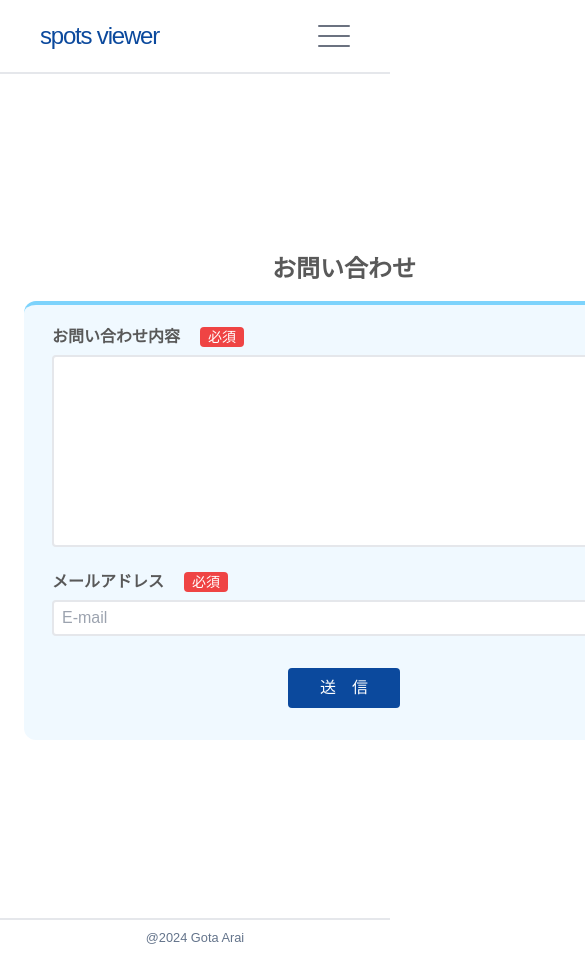
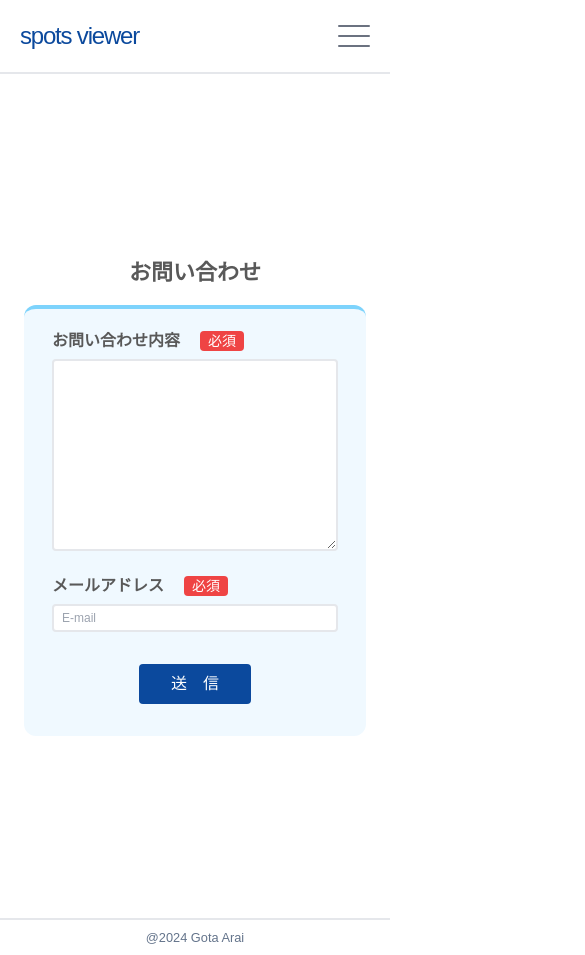
Before and after one commit to go5010/portfolio, a Next.js app in the folder my-app/: page /inquiry in a window 390 px wide. Shown: the top 955 px of the page, 585 px wide, since content can reach past the window. Built offline with nearby package versions, Linux system fonts and the light colour scheme.

Commit message:
コンテナー幅調整_20240621

```diff
--- a/my-app/src/app/Header.tsx
+++ b/my-app/src/app/Header.tsx
@@ -12,7 +12,7 @@ const Header = () => {
   const { user } = useLoginUser();
   const pathname = usePathname();
   return (
-    <header className="py-5 px-10 border-b-2 ">
+    <header className="py-5 px-5 sm:px-10 border-b-2 ">
       <div className="max-w-screen-lg flex justify-between items-center mx-auto">
         <div>
           <h1 className="text-2xl md:text-3xl font-logo text-theme-blue tracking-tighter">
--- a/my-app/src/app/createaccount/page.tsx
+++ b/my-app/src/app/createaccount/page.tsx
@@ -6,21 +6,21 @@ import React from "react";
 
 const CreateAccount = () => {
   return (
-    <div className="min-h-screen grid">
-      <form className="w-128 mx-6 place-self-center">
+    <div className="min-h-screen flex justify-center items-center">
+      <form className="max-w-lg w-full px-6 shrink-0">
         <TitleText>アカウントを作成</TitleText>
         <TemplateContainer>
           <BlueBulletText>メールアドレス</BlueBulletText>
           <input
             type="text"
             placeholder="E-mail"
-            className="border-2 rounded w-full py-1 px-2 mt-1.5 mb-4"
+            className="border-2 rounded w-full py-1 px-2 mt-1.5 mb-4 text-xs sm:text-base"
           />
           <BlueBulletText>パスワード</BlueBulletText>
           <input
             type="text"
             placeholder="password"
-            className="border-2 rounded w-full py-1 px-2 mt-1.5 mb-6"
+            className="border-2 rounded w-full py-1 px-2 mt-1.5 mb-6 text-xs sm:text-base"
           />
           <PrimaryButton>新規作成</PrimaryButton>
         </TemplateContainer>
--- a/my-app/src/app/forgetpass/page.tsx
+++ b/my-app/src/app/forgetpass/page.tsx
@@ -7,8 +7,8 @@ import React from "react";
 
 const ForgetPass = () => {
   return (
-    <div className="min-h-screen grid">
-      <form className="w-128 mx-6 place-self-center">
+    <div className="min-h-screen flex justify-center items-center">
+      <form className="max-w-lg w-full px-6 shrink-0">
         <TitleText>パスワードを忘れた場合</TitleText>
         <p className="ml-4 mb-3">
           ご登録いただいたメールアドレスを入力してください．
@@ -20,7 +20,7 @@ const ForgetPass = () => {
           <input
             type="text"
             placeholder="E-mail"
-            className="border-2 rounded w-full py-1 px-2 mt-1.5 mb-6"
+            className="border-2 rounded w-full py-1 px-2 mt-1.5 mb-6 text-xs sm:text-base"
           />
           <PrimaryButton>送　信　</PrimaryButton>
         </TemplateContainer>
--- a/my-app/src/app/inquiry/page.tsx
+++ b/my-app/src/app/inquiry/page.tsx
@@ -3,9 +3,9 @@ import React from "react";
 
 const Inquiry = () => {
   return (
-    <div className="min-h-screen grid">
-      <div className="w-inquiry-width mx-6 place-self-center">
-        <div className="text-2xl font-extrabold mb-4 text-center">
+    <div className="min-h-screen flex justify-center items-center">
+      <div className="max-w-inquiry-width w-full px-6 shrink-0">
+        <div className="text-[22px] sm:text-2xl font-extrabold mb-4 text-center">
           お問い合わせ
         </div>
         <div className="bg-sky-50 pt-5 pb-8 px-7 rounded-xl mx-auto border-t-4 border-sky-300">
@@ -15,7 +15,7 @@ const Inquiry = () => {
               必須
             </div>
           </div>
-          <textarea className="border-2 rounded w-full h-48 py-1 px-2" />
+          <textarea className="border-2 rounded w-full h-48 py-1 px-2 text-xs sm:text-base" />
           <div className="flex items-center mb-1.5 mt-4">
             <div className="font-semibold">メールアドレス</div>
             <div className="bg-red-500 text-white text-sm px-2 ml-5 rounded ">
@@ -25,7 +25,7 @@ const Inquiry = () => {
           <input
             type="text"
             placeholder="E-mail"
-            className="border-2 rounded w-full py-1 px-2 mb-8"
+            className="border-2 rounded w-full py-1 px-2 mb-8 text-xs sm:text-base"
           />
           <PrimaryButton>送　信　</PrimaryButton>
         </div>
--- a/my-app/src/app/login/page.tsx
+++ b/my-app/src/app/login/page.tsx
@@ -8,20 +8,20 @@ import React from "react";
 const Login = () => {
   return (
     <div className="min-h-screen flex justify-center items-center">
-      <form className="max-w-128 mx-12 shrink-0">
+      <form className="max-w-lg w-full px-6 shrink-0">
         <TitleText>ログイン</TitleText>
         <TemplateContainer>
           <BlueBulletText>メールアドレス</BlueBulletText>
           <input
             type="text"
             placeholder="E-mail"
-            className="border-2 rounded w-full py-1 px-2 mt-1.5 mb-4"
+            className="border-2 rounded w-full py-1 px-2 mt-1.5 mb-4 text-xs sm:text-base"
           />
           <BlueBulletText>パスワード</BlueBulletText>
           <input
             type="text"
             placeholder="password"
-            className="border-2 rounded w-full py-1 px-2 mt-1.5 mb-6"
+            className="border-2 rounded w-full py-1 px-2 mt-1.5 mb-6 text-xs sm:text-base"
           />
           <PrimaryButton>ログイン</PrimaryButton>
           <ul className="mt-4 ml-6 text-sm  list-disc">
--- a/my-app/src/app/setaccount/page.tsx
+++ b/my-app/src/app/setaccount/page.tsx
@@ -7,21 +7,21 @@ import React from "react";
 
 const SetAccount = () => {
   return (
-    <div className="min-h-screen grid">
-      <form className="w-128 mx-6 place-self-center">
+    <div className="min-h-screen flex justify-center items-center">
+      <form className="max-w-lg w-full px-6 shrink-0">
         <TitleText>個人情報設定</TitleText>
         <TemplateContainer>
           <BlueBulletText>メールアドレス</BlueBulletText>
           <input
             type="text"
             placeholder="E-mail"
-            className="border-2 rounded w-full py-1 px-2 mt-1.5 mb-4"
+            className="border-2 rounded w-full py-1 px-2 mt-1.5 mb-4 text-xs sm:text-base"
           />
           <BlueBulletText>パスワード</BlueBulletText>
           <input
             type="text"
             placeholder="新しいパスワード"
-            className="border-2 rounded w-full py-1 px-2 mt-1.5 mb-6"
+            className="border-2 rounded w-full py-1 px-2 mt-1.5 mb-6 text-xs sm:text-base"
           />
           <PrimaryButton>更　新　</PrimaryButton>
           <div className="text-sky-600 mt-4 text-center text-sm">
--- a/my-app/src/components/atoms/TitleText.tsx
+++ b/my-app/src/components/atoms/TitleText.tsx
@@ -2,7 +2,7 @@ import React, { FC, ReactNode } from "react";
 
 const TitleText: FC<{ children: ReactNode }> = ({ children }) => {
   return (
-    <div className="text-2xl border-l-8 pl-2 border-theme-blue leading-10 font-extrabold inline-block mb-3">
+    <div className="text-[22px] sm:text-2xl border-l-8 pl-2 border-theme-blue leading-10 font-extrabold inline-block mb-3">
       {children}
     </div>
   );
--- a/my-app/tailwind.config.ts
+++ b/my-app/tailwind.config.ts
@@ -17,8 +17,7 @@ const config: Config = {
         "theme-blue": "#0B499D",
         "theme-blue2": "#EDF1F7",
       },
-      width: {
-        "128": "32rem",
+      maxWidth: {
         "inquiry-width": "40rem",
       },
       boxShadow: {
```
